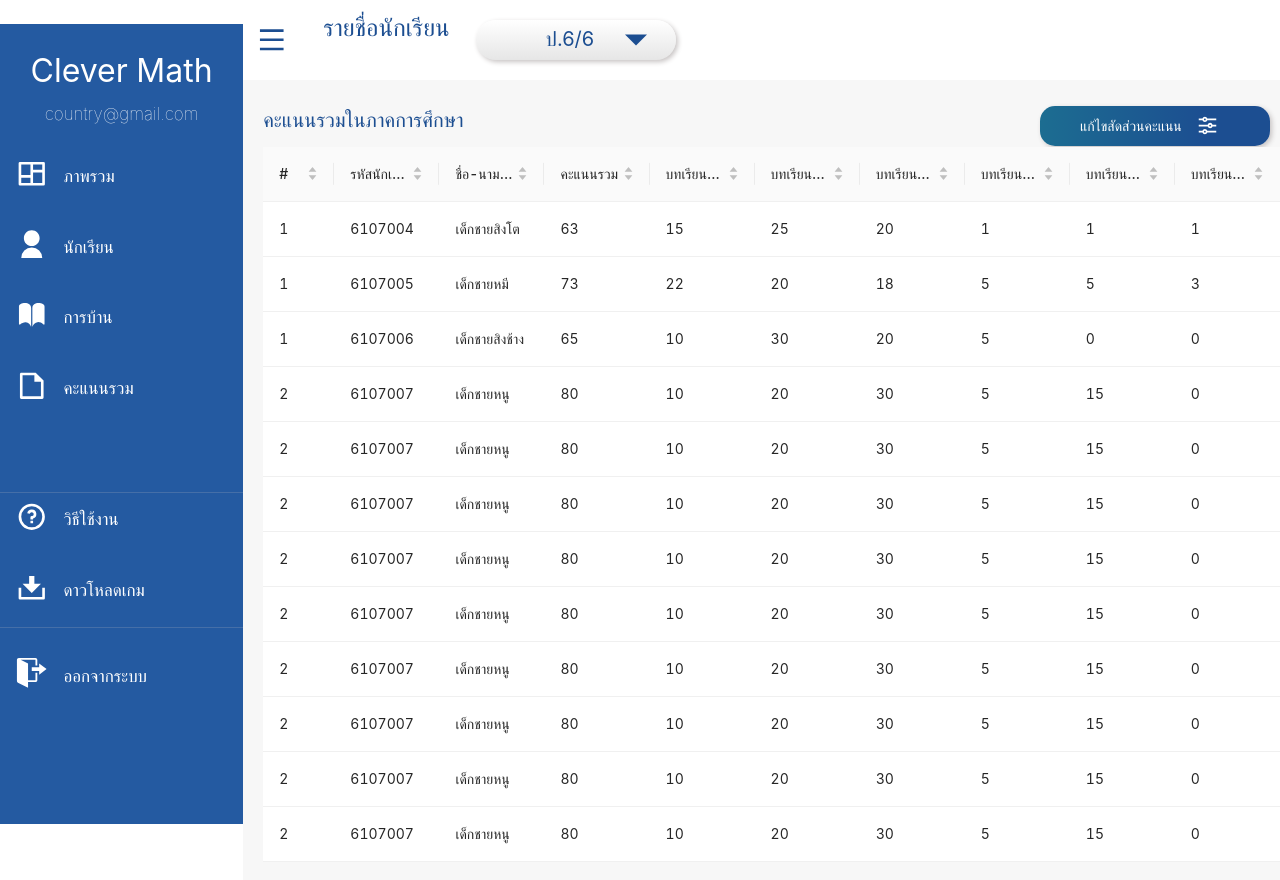
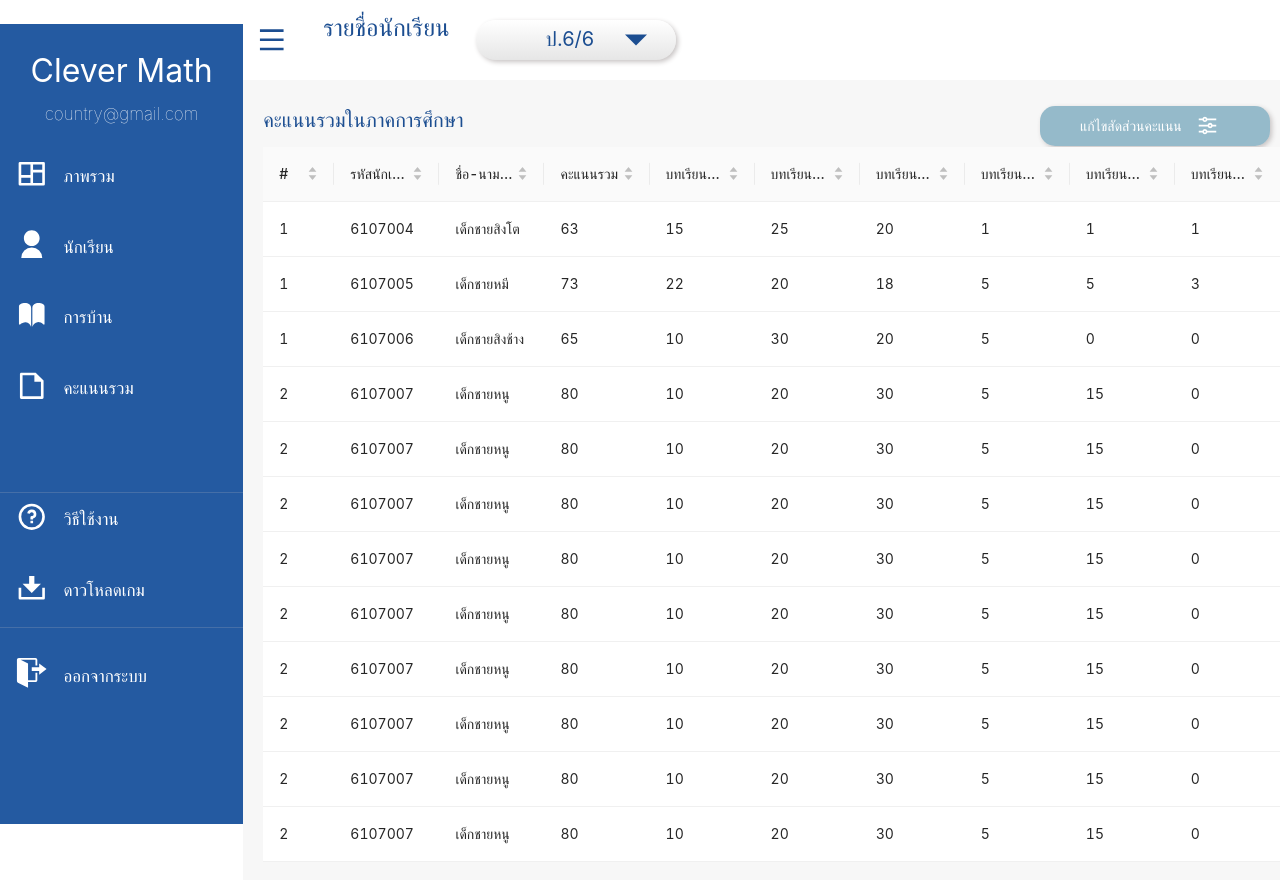
Before and after one commit to shaneza19/clevermath-front-kashane, a React (Create React App) app: page / in a window 1280 px wide. In both pictures the pointer is over the button "แก้ไขสัดส่วนคะแนน". Built offline with nearby package versions, Linux system fonts and the light colour scheme.

Commit message:
hover button

```diff
--- a/src/layouts/Sidebar.module.css
+++ b/src/layouts/Sidebar.module.css
@@ -44,7 +44,6 @@
 .alignContent {
   display: flex;
 }
-
 
 .alignTextItem {
   display: flex;
--- a/src/pages/Student.module.css
+++ b/src/pages/Student.module.css
@@ -94,6 +94,10 @@
   margin-right: 10px;
 }
 
+.bodyButton:hover {
+  background: rgba(28, 110, 145, 0.448);
+}
+
 .bodyIcon {
   width: 1.5em;
   height: 1.5em;
@@ -166,6 +170,10 @@ You have to write the things in a global CSS file then it will work.
   cursor: pointer;
 }
 
+.modalCancelButton:hover {
+  background-color: #a80b0b90;
+}
+
 .modalSubmitButton {
   width: 100px;
   height: 30px;
@@ -176,6 +184,10 @@ You have to write the things in a global CSS file then it will work.
   color: #ffffff;
   background-color: #1c4e91;
   cursor: pointer;
+}
+
+.modalSubmitButton:hover {
+  background-color: #1c4f9191;
 }
 
 .modalContainer hr {
```
